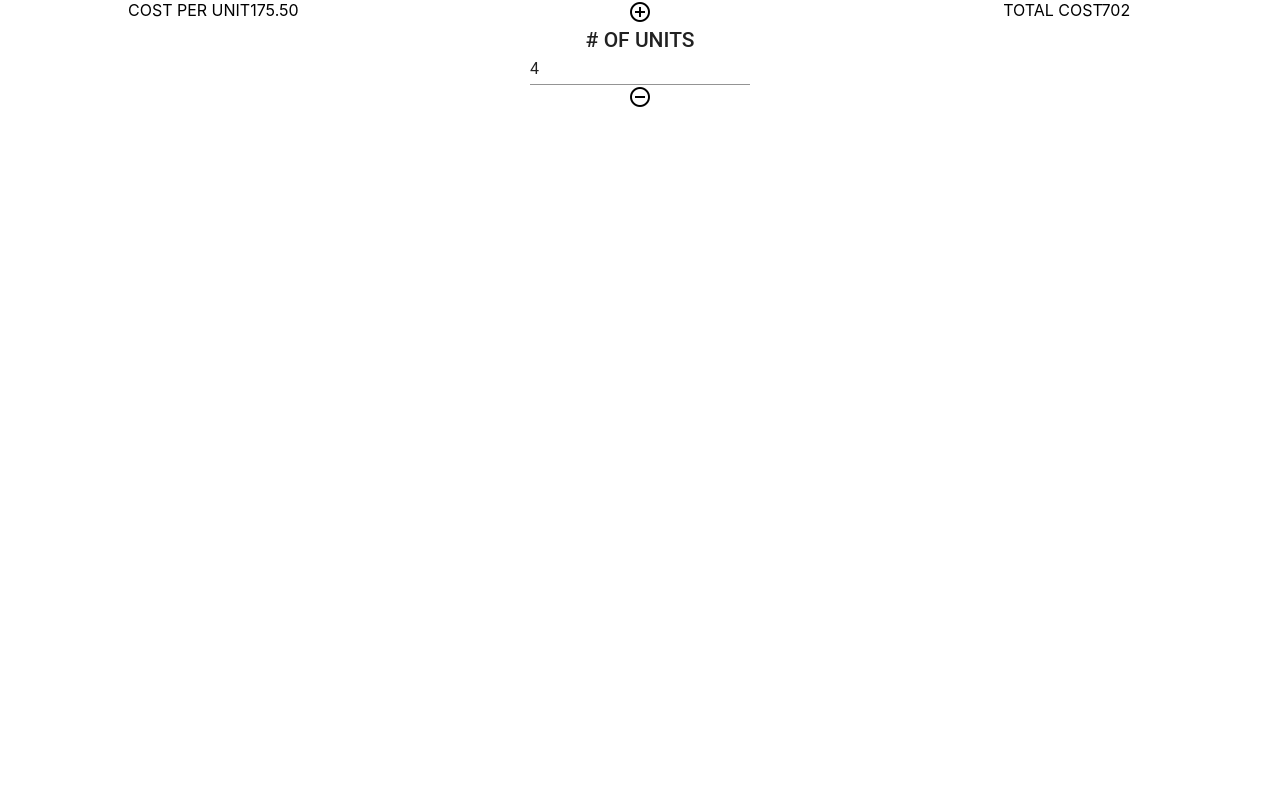
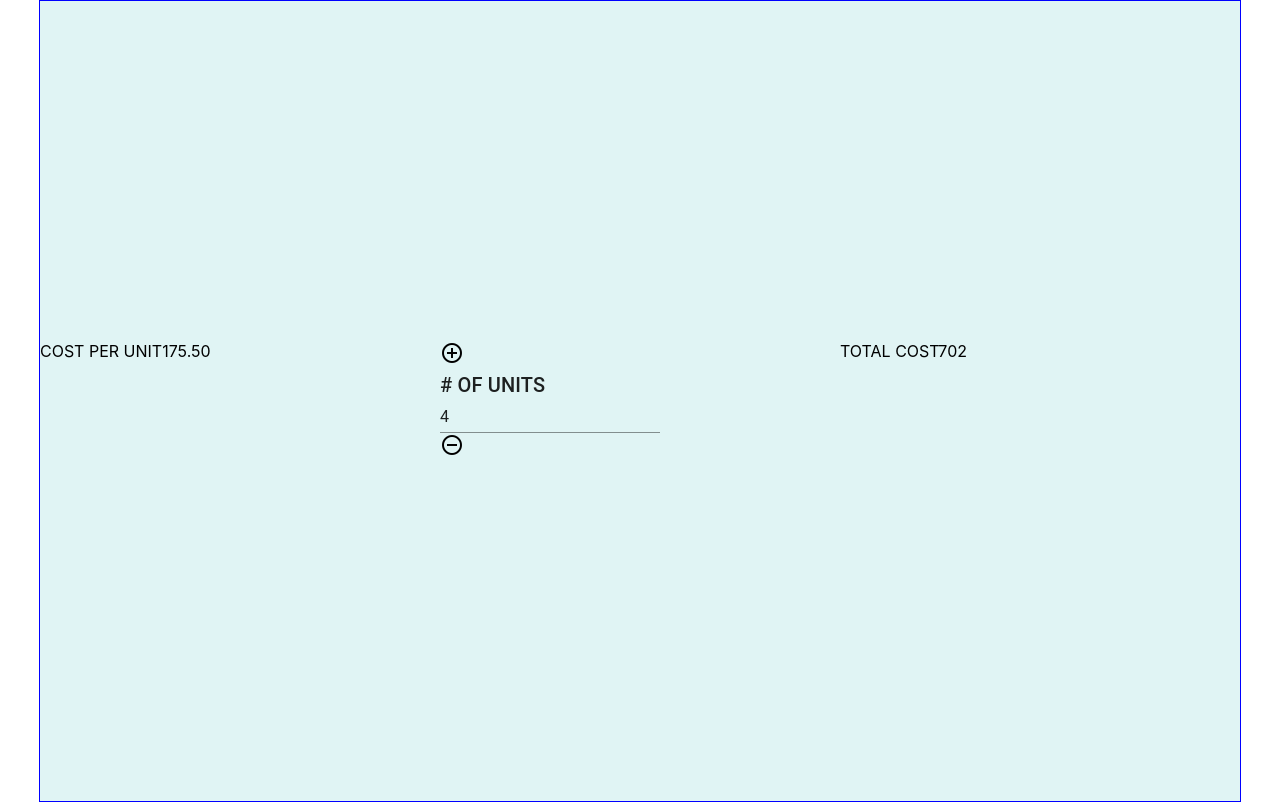
Before and after one commit to brianmgre/counter, a React (Create React App) app: page / in a window 1280 px wide. Built offline with nearby package versions, Linux system fonts and the light colour scheme.

Commit message:
added styles to app.js

```diff
--- a/src/App.js
+++ b/src/App.js
@@ -1,13 +1,36 @@
 import React from "react";
-import "./App.css";
+
 import CounterContainer from "./components/counterContainer";
+import {
+  createMuiTheme,
+  MuiThemeProvider,
+  withStyles
+} from "@material-ui/core";
+import { styles } from "./components/styles/containerStyles";
 
-function App() {
+const theme = createMuiTheme({
+  typography: {
+    useNextVariants: true
+  },
+  palette: {
+    secondary: {
+      main: "#E0F4F4"
+    },
+    primary: {
+      main: "#2B3636"
+    }
+  }
+});
+
+const App = props => {
+  const { classes } = props;
   return (
-    <div className="App">
-      <CounterContainer />
-    </div>
+    <MuiThemeProvider theme={theme}>
+      <div className={classes.root}>
+        <CounterContainer />
+      </div>
+    </MuiThemeProvider>
   );
-}
+};
 
-export default App;
+export default withStyles(styles)(App);
```
